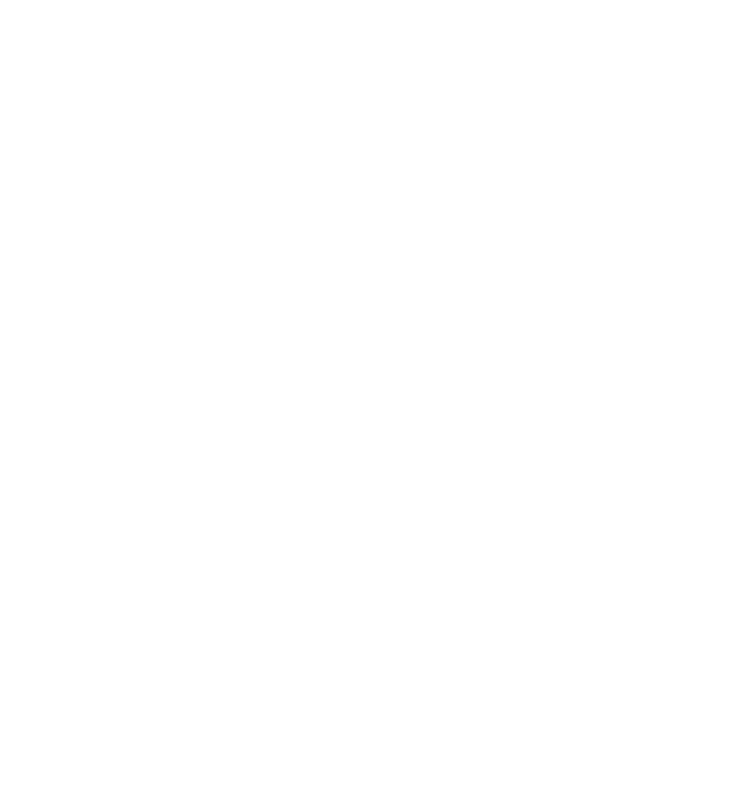
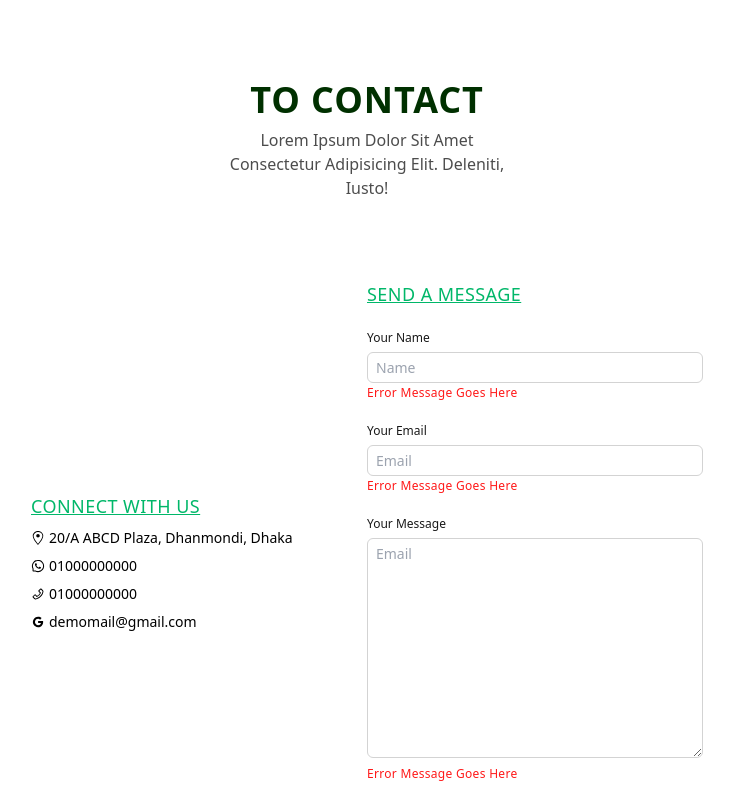
Before and after one commit to samsuzzaman1998/1.Restaurant-Website-Frontend, a React (Create React App) app: page /contact in a window 1280 px wide. Shown: the part 340-1140 px from the top of the page, without its empty margins (273-1007 px from the left). Before the commit the page ends 800 px from the top, so only its background shows below. Built offline with nearby package versions, Linux system fonts and the light colour scheme.

Commit message:
add contact page

```diff
--- /dev/null
+++ b/src/components/nonShared/ContactPageCom/ContactForm.js
@@ -0,0 +1,75 @@
+import React from "react";
+
+const ContactForm = () => {
+    return (
+        <div>
+            <h3 className="uppercase text-green-100 mb-2 underline text-base sm:text-lg tracking-wide">
+                send a message
+            </h3>
+            <form>
+                <div className="w-full max-w-md mx-auto mt-4">
+                    <label
+                        htmlFor="name"
+                        className="capitalize text-xs  text-black opacity-90"
+                    >
+                        your name
+                    </label>
+                    <input
+                        type="text"
+                        placeholder="name"
+                        id="name"
+                        className="w-full px-2 py-1 text-green-500 capitalize border border-gray rounded-md outline-none focus:border-green-100 transition-all duration-200 text-[14px] mt-1"
+                    />
+                    <p className="text-xs mt-[2px] text-red opacity-90 tracking-wide capitalize">
+                        error message goes here
+                    </p>
+                </div>
+                <div className="w-full max-w-md mx-auto mt-4">
+                    <label
+                        htmlFor="email"
+                        className="capitalize text-xs  text-black opacity-90"
+                    >
+                        your email
+                    </label>
+                    <input
+                        type="text"
+                        placeholder="email"
+                        id="email"
+                        className="w-full px-2 py-1 text-green-500 capitalize border border-gray rounded-md outline-none focus:border-green-100 transition-all duration-200 text-[14px] mt-1"
+                    />
+                    <p className="text-xs mt-[2px] text-red opacity-90 tracking-wide capitalize">
+                        error message goes here
+                    </p>
+                </div>
+                <div className="w-full max-w-md mx-auto mt-4">
+                    <label
+                        htmlFor="message"
+                        className="capitalize text-xs  text-black opacity-90"
+                    >
+                        your message
+                    </label>
+                    <textarea
+                        placeholder="email"
+                        id="message"
+                        cols="30"
+                        rows="10"
+                        className="w-full px-2 py-1 text-green-500 capitalize border border-gray rounded-md outline-none focus:border-green-100 transition-all duration-200 text-[14px] mt-1"
+                    ></textarea>
+                    <p className="text-xs mt-[2px] text-red opacity-90 tracking-wide capitalize">
+                        error message goes here
+                    </p>
+                </div>
+                <div className="flex justify-center mt-6">
+                    <button
+                        className="bg-green-100 border border-green-100 text-white px-[40px] rounded-3xl py-2 text-xs sm:text-sm uppercase tracking-wide font-medium transition-all duration-200 hover:bg-green-200"
+                        type="submit"
+                    >
+                        submit
+                    </button>
+                </div>
+            </form>
+        </div>
+    );
+};
+
+export default ContactForm;
--- /dev/null
+++ b/src/components/nonShared/ContactPageCom/ContactHero.js
@@ -0,0 +1,10 @@
+import React from "react";
+import CommonHero from "../../shared/CommonHero";
+import contactBG from "../../../assets/contactBG.jpg";
+
+const ContactHero = () => {
+    const heroData = { heroBG: contactBG, heroText: "contact us" };
+    return <CommonHero heroData={heroData} />;
+};
+
+export default ContactHero;
--- /dev/null
+++ b/src/components/nonShared/ContactPageCom/ContactInfo.js
@@ -0,0 +1,45 @@
+import React from "react";
+import {
+    AiOutlineGoogle,
+    AiOutlinePhone,
+    AiOutlineWhatsApp,
+} from "react-icons/ai";
+import { GoLocation } from "react-icons/go";
+
+const ContactInfo = () => {
+    return (
+        <div className="">
+            <h3 className="uppercase text-green-100 mb-2 underline text-base sm:text-lg tracking-wide">
+                connect with us
+            </h3>
+            <ul className="mt-2">
+                <li className="text-black flex justify-start items-center text-xs xs:text-sm mb-[6px] xs:mb-2 ">
+                    <span className="capitalize font-semibold mr-1">
+                        <GoLocation />
+                    </span>
+                    20/A ABCD Plaza, Dhanmondi, Dhaka
+                </li>
+                <li className="text-black flex justify-start items-center text-xs xs:text-sm mb-[6px] xs:mb-2">
+                    <span className="capitalize font-semibold mr-1">
+                        <AiOutlineWhatsApp />
+                    </span>
+                    01000000000
+                </li>
+                <li className="text-black flex justify-start items-center text-xs xs:text-sm mb-[6px] xs:mb-2">
+                    <span className="capitalize font-semibold mr-1">
+                        <AiOutlinePhone />
+                    </span>
+                    01000000000
+                </li>
+                <li className="text-black flex justify-start items-center text-xs xs:text-sm ">
+                    <span className="capitalize font-semibold mr-1">
+                        <AiOutlineGoogle />
+                    </span>
+                    demomail@gmail.com
+                </li>
+            </ul>
+        </div>
+    );
+};
+
+export default ContactInfo;
--- /dev/null
+++ b/src/components/nonShared/ContactPageCom/ContactSection.js
@@ -0,0 +1,24 @@
+import React from "react";
+import SectionTitle from "../../shared/SecTitle";
+import ContactInfo from "./ContactInfo";
+import ContactForm from "./ContactForm";
+
+const ContactSection = () => {
+    const secData = {
+        title: "to contact",
+        subtitle:
+            " Lorem ipsum dolor sit amet consectetur adipisicing elit. Deleniti, iusto!",
+    };
+    return (
+        <section className="w-full max-w-7xl mx-auto px-3 xs:px-5 sm:px-8 md:px-8 xl:px-0 mb-24">
+            <SectionTitle title={secData.title} subtitle={secData.subtitle} />
+
+            <div className="grid grid-cols-1 gap-y-10 sm:gap-y-0 sm:grid-cols-2 justify-center items-center w-full max-w-2xl mx-auto">
+                <ContactInfo />
+                <ContactForm />
+            </div>
+        </section>
+    );
+};
+
+export default ContactSection;
--- a/src/pages/ContactPage.js
+++ b/src/pages/ContactPage.js
@@ -1,7 +1,14 @@
 import React from "react";
+import ContactHero from "../components/nonShared/ContactPageCom/ContactHero";
+import ContactSection from "../components/nonShared/ContactPageCom/ContactSection";
 
 const ContactPage = () => {
-    return <div>contact page</div>;
+    return (
+        <div>
+            <ContactHero />
+            <ContactSection />
+        </div>
+    );
 };
 
 export default ContactPage;
```
